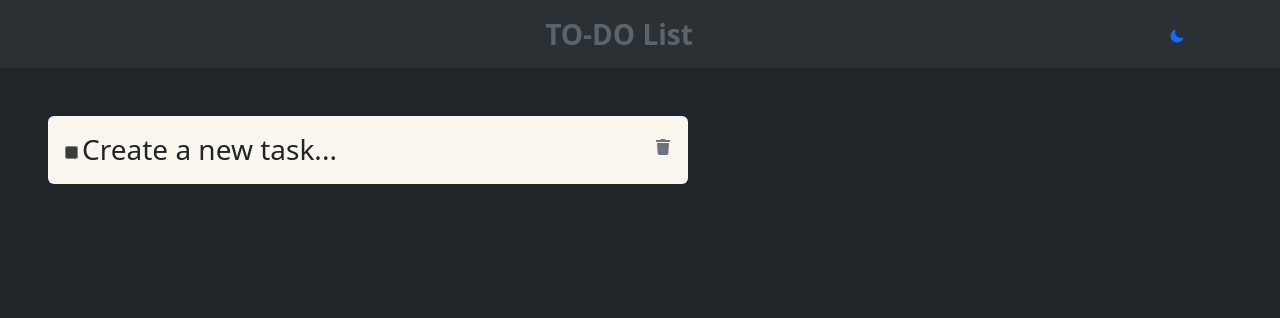
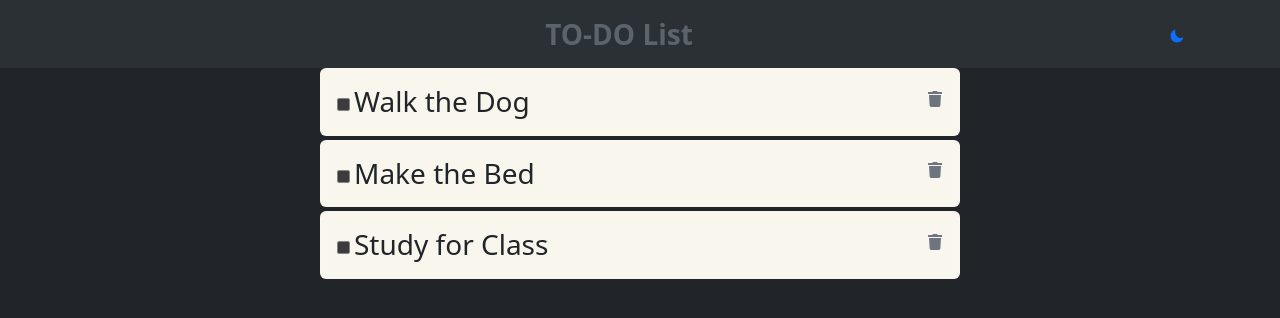
Before and after one commit to Shawaiz99/to-do-list-project, a React (Vite) app: page / in a window 1280 px wide. Shown: the top 318 px of the page. Built offline with nearby package versions, Linux system fonts and the light colour scheme.

Commit message:
Added a ToDoList and connected it with ToDoListCard

```diff
--- a/src/App.jsx
+++ b/src/App.jsx
@@ -1,7 +1,7 @@
 import { useState } from 'react';
 import Navbar from './components/Navbar';
 import ThemeToggler from "./components/ThemeToggler";
-import ToDoListCard from './components/ToDoListCard';
+import ToDoList from './components/ToDoList';
 
 
 function App() {
@@ -22,7 +22,7 @@ function App() {
       <Navbar>
         <ThemeToggler/>
       </Navbar>
-      <ToDoListCard />
+      <ToDoList />
     </>
   );
 }
--- /dev/null
+++ b/src/components/ToDoList.jsx
@@ -0,0 +1,29 @@
+import { useState } from "react"
+import ToDoListCard from "./ToDoListCard";
+
+function ToDoList() {
+    const [lists, setLists] = useState([
+        {
+            id: 1001,
+            task: 'Walk the Dog'
+        },
+        {
+            id: 1002,
+            task: 'Make the Bed'
+        },
+        {
+            id: 1003,
+            task: 'Study for Class'
+        },
+    ]);
+
+  return (
+    <div className="d-flex flex-column gap-1 align-items-center">
+      {lists.map((list) => (
+        <ToDoListCard key={list.id} list={list}/>
+      ))}
+    </div>
+  )
+}
+
+export default ToDoList
--- a/src/components/ToDoListCard.jsx
+++ b/src/components/ToDoListCard.jsx
@@ -1,15 +1,15 @@
 import { FaTrash } from "react-icons/fa";
 
-function ToDoListCard() {
+function ToDoListCard({list}) {
   return (
-    <div className="col-6 m-5">
+    <div className="col-6">
       <div className="card bg-bone-white text-dark">
         <div className="card-body d-flex justify-content-between">
             <div className="d-flex gap-1">
               {/* TODO Change the checkbox to a radial design */}
               <label className="mt-2"><input type="checkbox" name="myCheckbox" value="option" id="zug"/></label>
               <h3 className="card-title m-0">
-                Create a new task...
+                {list.task}
               </h3>
             </div>
             <div className="text-secondary">
```
Also changed, not shown: src/components/ToDoListForm.jsx (deleted, +0 -9 lines).
